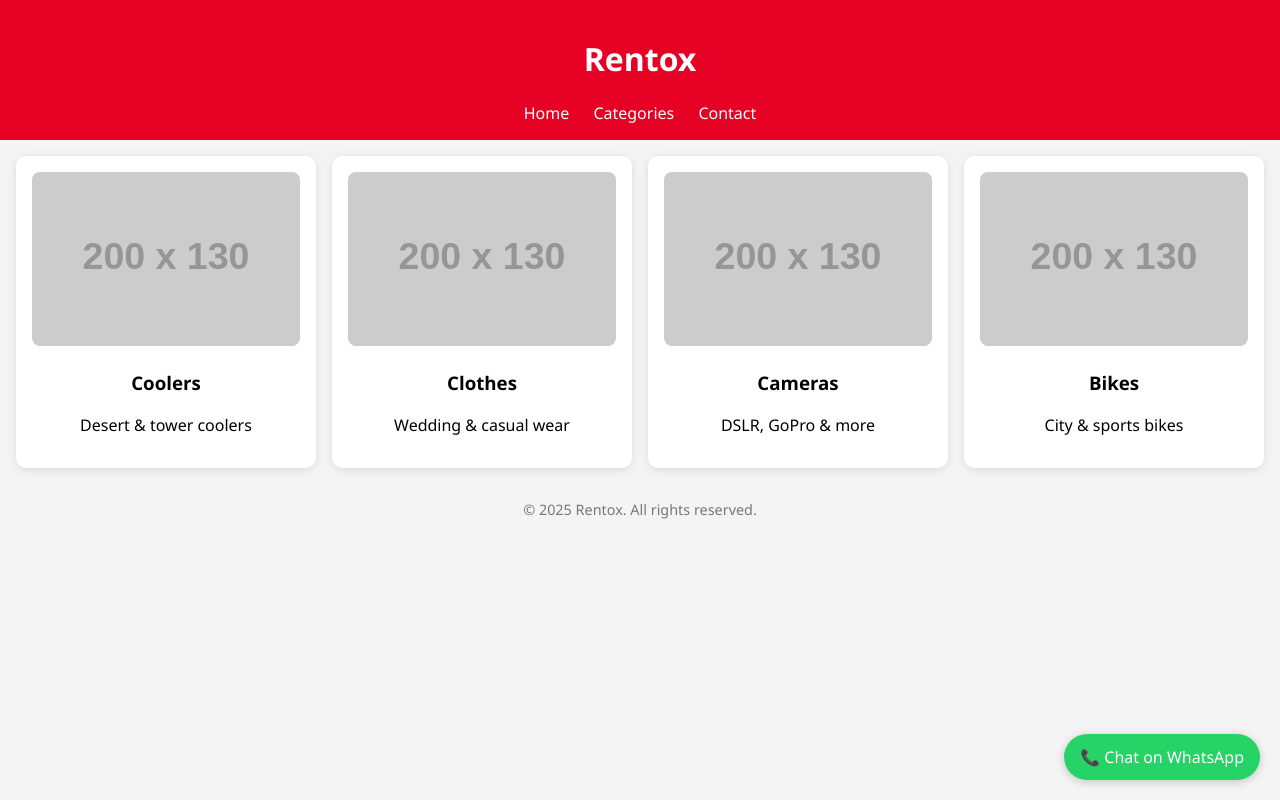
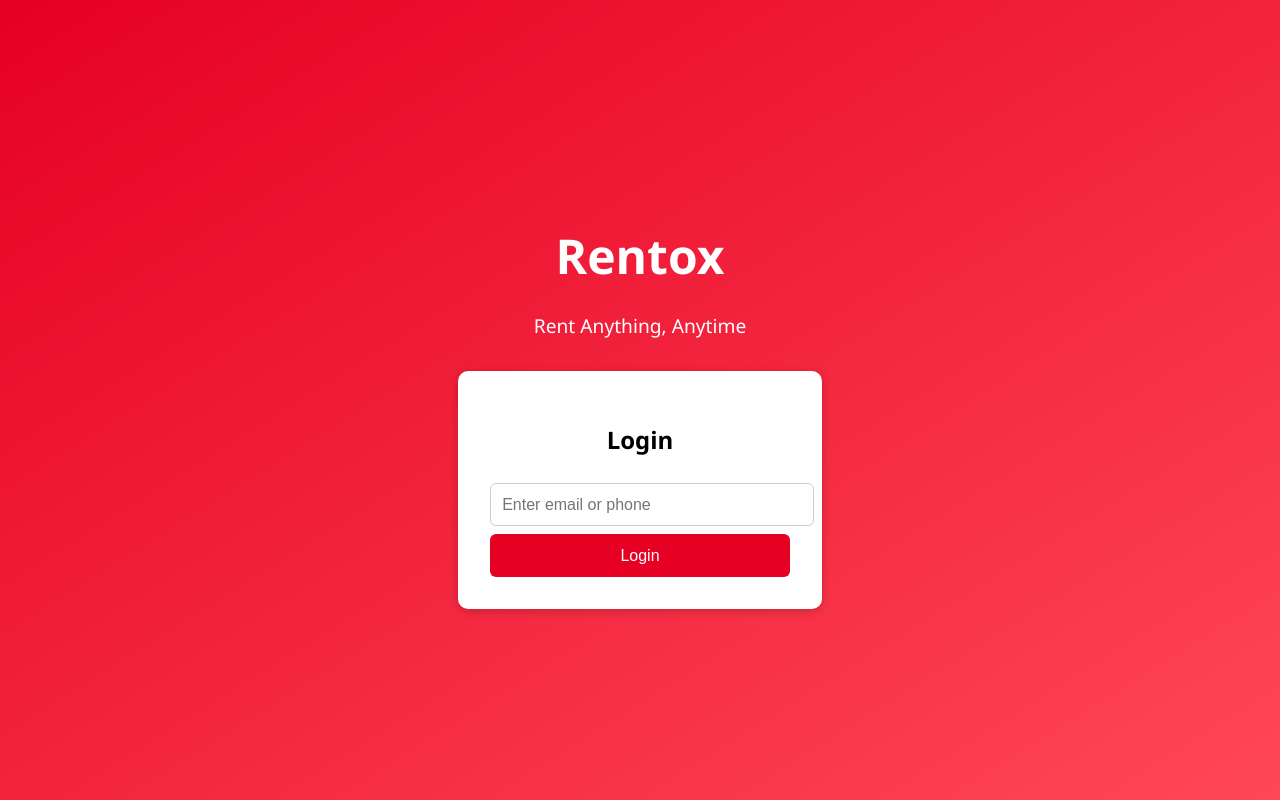
Before and after one commit to Vikas-code897/Rentox-, a plain HTML site: page index.html in a window 1280 px wide. Drawn offline with Linux system fonts and the light colour scheme; placeholder pictures from the web are drawn by us.

Commit message:
Update index.html

```diff
--- a/index.html
+++ b/index.html
@@ -3,123 +3,82 @@
 <head>
   <meta charset="UTF-8" />
   <meta name="viewport" content="width=device-width, initial-scale=1.0"/>
-  <title>Rentox - Rent Smarter</title>
+  <title>Rentox - Rent Anything, Anytime</title>
   <style>
     body {
       margin: 0;
       font-family: 'Segoe UI', sans-serif;
-      background-color: #f4f4f4;
-    }
-
-    header {
-      background-color: #e60023;
+      background: linear-gradient(to bottom right, #e60023, #ff4757);
       color: white;
-      padding: 1rem;
-      text-align: center;
-      position: sticky;
-      top: 0;
-      z-index: 10;
-    }
-
-    nav a {
-      color: white;
-      margin: 0 10px;
-      text-decoration: none;
-      font-weight: 500;
-    }
-
-    .grid {
-      display: grid;
-      grid-template-columns: repeat(auto-fit, minmax(160px, 1fr));
-      gap: 1rem;
-      padding: 1rem;
-    }
-
-    .card {
-      background: white;
-      padding: 1rem;
-      border-radius: 10px;
-      box-shadow: 0 2px 10px rgba(0,0,0,0.1);
+      display: flex;
+      flex-direction: column;
+      align-items: center;
+      justify-content: center;
+      height: 100vh;
       text-align: center;
     }
-
-    .card img {
+    h1 {
+      font-size: 3rem;
+      margin-bottom: 0.3rem;
+    }
+    p {
+      font-size: 1.2rem;
+      margin-bottom: 2rem;
+    }
+    .login-box {
+      background: white;
+      color: black;
+      padding: 2rem;
+      border-radius: 10px;
+      box-shadow: 0 2px 10px rgba(0,0,0,0.2);
+      max-width: 300px;
       width: 100%;
-      border-radius: 8px;
     }
-
-    .whatsapp-btn {
-      position: fixed;
-      bottom: 20px;
-      right: 20px;
-      background-color: #25D366;
+    input {
+      width: 100%;
+      padding: 0.7rem;
+      margin: 0.5rem 0;
+      border: 1px solid #ccc;
+      border-radius: 6px;
+      font-size: 1rem;
+    }
+    button {
+      width: 100%;
+      padding: 0.8rem;
+      background: #e60023;
       color: white;
-      padding: 12px 16px;
-      border-radius: 50px;
-      text-decoration: none;
-      font-size: 16px;
-      box-shadow: 0 2px 10px rgba(0,0,0,0.2);
-      z-index: 1000;
+      border: none;
+      font-size: 1rem;
+      border-radius: 6px;
+      cursor: pointer;
     }
-
-    footer {
-      text-align: center;
-      padding: 1rem;
-      font-size: 0.9rem;
-      color: #777;
-    }
-
-    @media (max-width: 600px) {
-      .card {
-        font-size: 0.9rem;
-      }
+    button:hover {
+      background: #c4001d;
     }
   </style>
 </head>
 <body>
 
-  <header>
-    <h1>Rentox</h1>
-    <nav>
-      <a href="#">Home</a>
-      <a href="#categories">Categories</a>
-      <a href="#contact">Contact</a>
-    </nav>
-  </header>
+  <h1>Rentox</h1>
+  <p>Rent Anything, Anytime</p>
 
-  <section id="categories" class="grid">
-    <div class="card">
-      <img src="https://via.placeholder.com/200x130?text=Cooler" alt="Cooler">
-      <h3>Coolers</h3>
-      <p>Desert & tower coolers</p>
-    </div>
+  <div class="login-box">
+    <h2>Login</h2>
+    <input type="email" id="email" placeholder="Enter email or phone" required />
+    <button onclick="login()">Login</button>
+  </div>
 
-    <div class="card">
-      <img src="https://via.placeholder.com/200x130?text=Clothes" alt="Clothes">
-      <h3>Clothes</h3>
-      <p>Wedding & casual wear</p>
-    </div>
-
-    <div class="card">
-      <img src="https://via.placeholder.com/200x130?text=Camera" alt="Camera">
-      <h3>Cameras</h3>
-      <p>DSLR, GoPro & more</p>
-    </div>
-
-    <div class="card">
-      <img src="https://via.placeholder.com/200x130?text=Bike" alt="Bike">
-      <h3>Bikes</h3>
-      <p>City & sports bikes</p>
-    </div>
-  </section>
-
-  <a class="whatsapp-btn" href="https://wa.me/91XXXXXXXXXX" target="_blank">
-    📞 Chat on WhatsApp
-  </a>
-
-  <footer>
-    &copy; 2025 Rentox. All rights reserved.
-  </footer>
+  <script>
+    function login() {
+      const email = document.getElementById("email").value;
+      if (email.trim() !== "") {
+        // Redirect to dashboard (temporary)
+        window.location.href = "dashboard.html";
+      } else {
+        alert("Please enter your email or phone number.");
+      }
+    }
+  </script>
 
 </body>
 </html>
```
